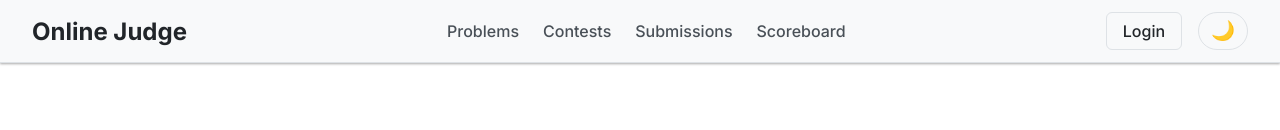
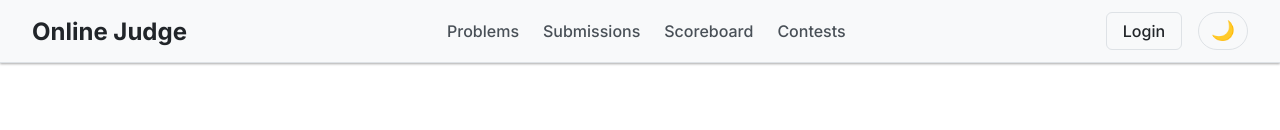
Before and after one commit to Nonbangkok/OJ, a React (Create React App) app in the folder frontend/: page / in a window 1280 px wide. Shown: the top 130 px of the page. Built offline with nearby package versions, Linux system fonts and the light colour scheme; no server answers.

Commit message:
fix order

```diff
--- a/frontend/src/components/Navbar.js
+++ b/frontend/src/components/Navbar.js
@@ -25,9 +25,9 @@ const Navbar = () => {
         <NavLink to="/" className={styles['nav-brand']}>Online Judge</NavLink>
         <ul className={styles['nav-links']}>
           <li><NavLink to="/problems">Problems</NavLink></li>
-          <li><NavLink to="/contests">Contests</NavLink></li>
           <li><NavLink to="/submissions">Submissions</NavLink></li>
           <li><NavLink to="/scoreboard">Scoreboard</NavLink></li>
+          <li><NavLink to="/contests">Contests</NavLink></li>
           {user?.role === 'admin' && (
             <li><NavLink to="/admin">Admin Panel</NavLink></li>
           )}
```
